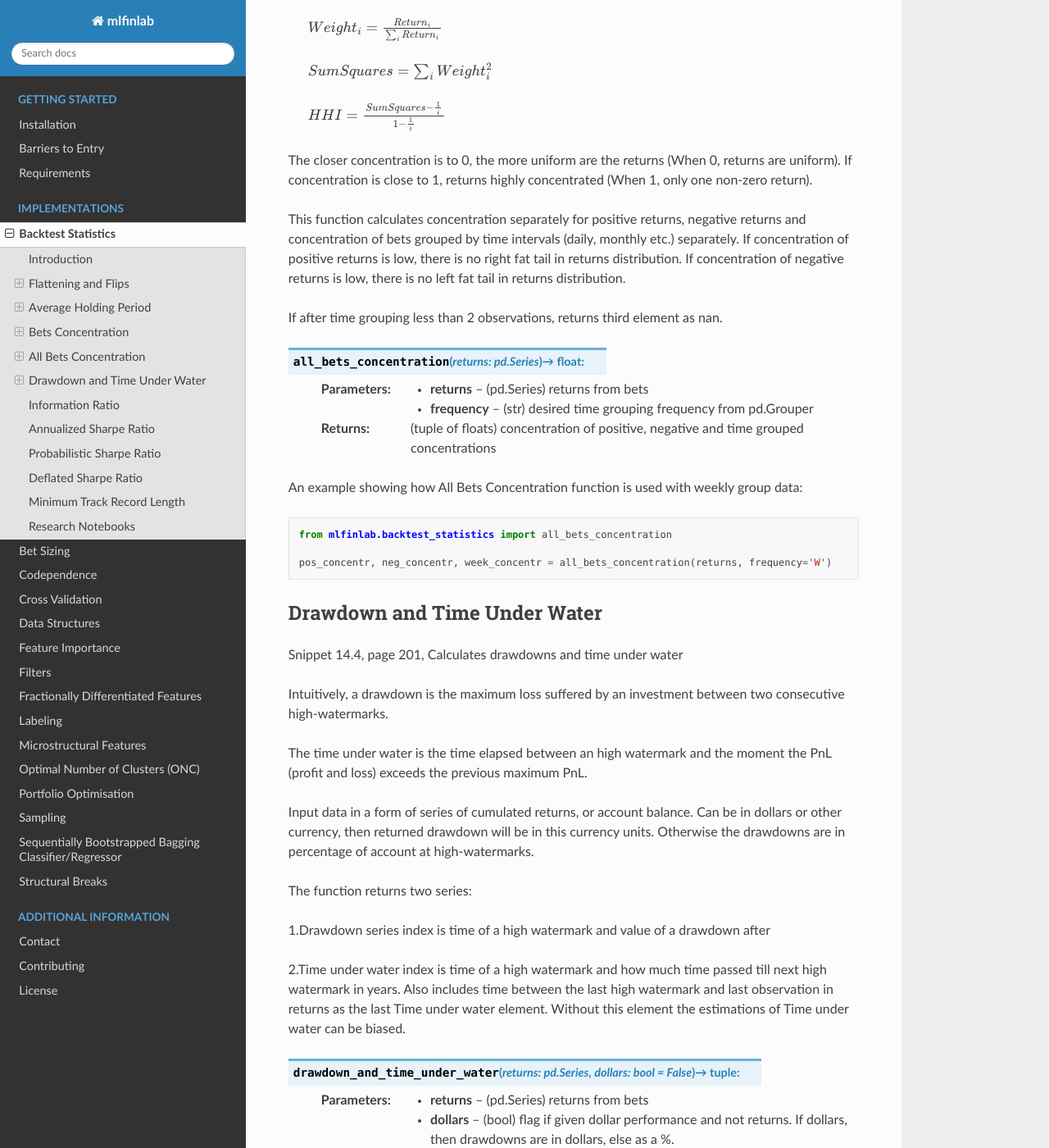
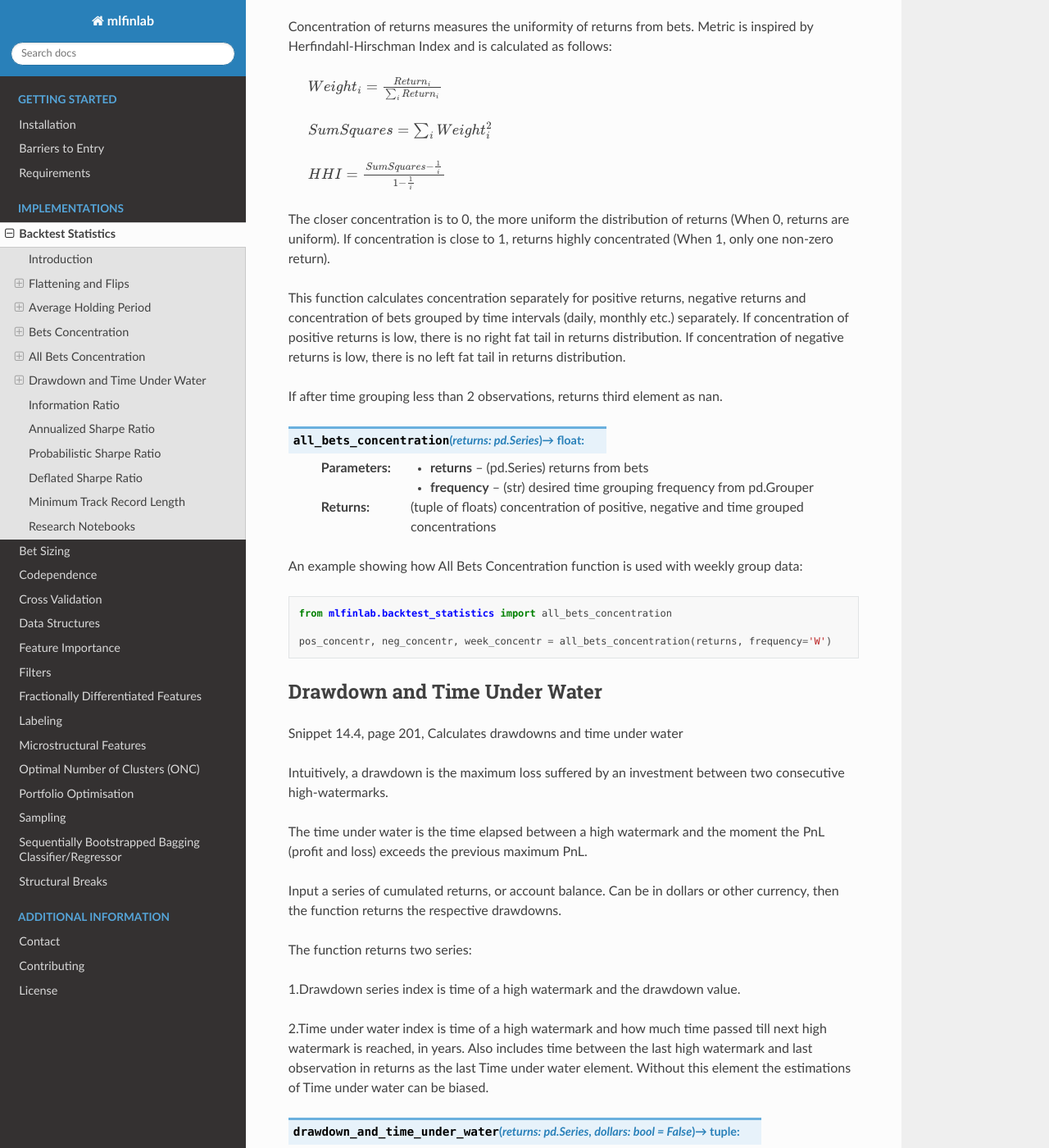
Before and after one commit to hudson-and-thames/mlfinlab, a Sphinx documentation site: the page built from docs/source/implementations/backtest_statistics.rst, in a window 1280 px wide and 1400 px high, scrolled down 3066 px. Shown: the whole window at 82% size. Built offline with Sphinx 7.4.7 and the Read the Docs theme 2.0.0, drawn with Linux system fonts in a browser that asks for light colours; some of the changed text lies outside the part shown.

Commit message:
Update backtest_statistics.rst

```diff
--- a/docs/source/implementations/backtest_statistics.rst
+++ b/docs/source/implementations/backtest_statistics.rst
@@ -52,9 +52,10 @@
 Snippet 14.2, page 197, Deriving average holding period of a position.
 
 Estimates the average holding period (in days) of a strategy, given series of target positions using average entry time pairing algorithm.
+
 Parameters of the algorithm are calculated as follows:
 
-1. When the size of the position in increasing
+1. When the size of the position is increasing
 
 
 Updating EntryTime - time when a trade was opened, adjusted by increases in positions. Takes into account weight of the position increase.
@@ -98,7 +99,7 @@
 
         :math:`HHI = \frac{SumSquares - \frac{1}{i}}{1 - \frac{1}{i}}`
 
-The closer concentration is to 0, the more uniform are the returns (When 0, returns are uniform). If concentration is close to 1, returns highly concentrated (When 1, only one non-zero return).
+The closer the concentration is to 0, the more uniform the distribution of returns (When 0, returns are uniform). If concentration value is close to 1, returns highly concentrated (When 1, only one non-zero return).
 
 Returns :math:`nan` if less than 3 returns in series.
 
@@ -126,7 +127,7 @@
 
         :math:`HHI = \frac{SumSquares - \frac{1}{i}}{1 - \frac{1}{i}}`
 
-The closer concentration is to 0, the more uniform are the returns (When 0, returns are uniform). If concentration is close to 1, returns highly concentrated (When 1, only one non-zero return).
+The closer concentration is to 0, the more uniform the distribution of returns (When 0, returns are uniform). If concentration is close to 1, returns highly concentrated (When 1, only one non-zero return).
 
 This function calculates concentration separately for positive returns, negative returns and concentration of bets grouped by time intervals (daily, monthly etc.) separately.
 If concentration of positive returns is low, there is no right fat tail in returns distribution.
@@ -154,16 +155,15 @@
 
 Intuitively, a drawdown is the maximum loss suffered by an investment between two consecutive high-watermarks.
 
-The time under water is the time elapsed between an high watermark and the moment the PnL (profit and loss) exceeds the previous maximum PnL.
+The time under water is the time elapsed between a high watermark and the moment the PnL (profit and loss) exceeds the previous maximum PnL.
 
-Input data in a form of series of cumulated returns, or account balance. Can be in dollars or other currency, then returned drawdown will be in this currency units. Otherwise the drawdowns are in percentage of account at high-watermarks.
+Input a series of cumulated returns, or account balance. Can be in dollars or other currency, then the function returns the respective drawdowns.
 
 The function returns two series:
 
-1.Drawdown series index is time of a high watermark and value of a drawdown after
+1.Drawdown series index is time of a high watermark and the drawdown value.
 
-
-2.Time under water index is time of a high watermark and how much time passed till next high watermark in years. Also includes time between the last high watermark and last observation in returns as the last Time under water element. Without this element the estimations of Time under water can be biased.
+2.Time under water index is time of a high watermark and how much time passed till next high watermark is reached, in years. Also includes time between the last high watermark and last observation in returns as the last Time under water element. Without this element the estimations of Time under water can be biased.
 
 
 .. function:: drawdown_and_time_under_water(returns: pd.Series, dollars: bool = False) -> tuple:
```
Also changed, not shown: other parts of docs/source/implementations/backtest_statistics.rst (+2 -2 lines).
